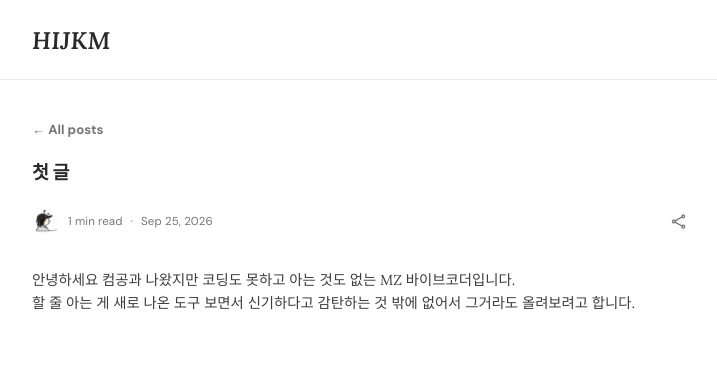
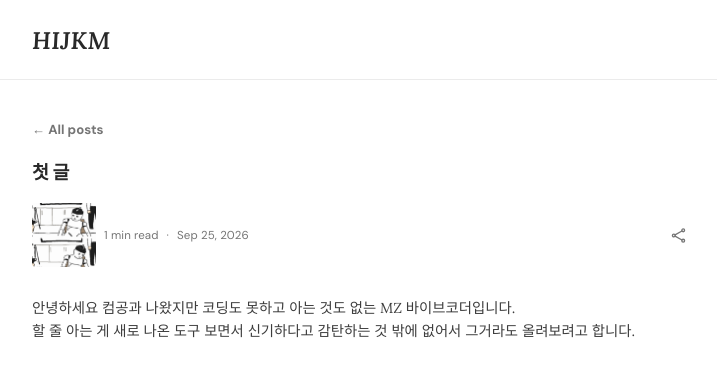
Before and after one commit to HIJKM/HIJKM.github.io, a Jekyll site: the page built from _posts/2026-09-25-첫-글.md, in a window 1280 px wide. Shown: the top 377 px of the page, without its empty margins (276-993 px from the left). Built offline with Jekyll 4.4.1, drawn with Linux system fonts in a browser that asks for light colours.

Commit message:
26.09.25. style: 프로필 이미지를 원본 통째로 교체
잘라낸 아바타를 제거하고 제공된 그림을 그대로 쓴다.

이 변경은 grok이 수행했다.

```diff
--- a/_config.yml
+++ b/_config.yml
@@ -6,7 +6,7 @@ baseurl: ""
 
 author:
   name: "HIJKM"
-  avatar: "/assets/img/avatar.png"
+  avatar: "/assets/img/avatar.jpg"
   email: ""
 
 timezone: Asia/Seoul
--- a/_layouts/post.html
+++ b/_layouts/post.html
@@ -10,7 +10,7 @@ layout: default
 
     <div class="post-meta">
       {% if site.author.avatar %}
-      <img class="author-avatar" src="{{ site.author.avatar | relative_url }}" alt="{{ site.author.name }}" width="28" height="28">
+      <img class="author-avatar" src="{{ site.author.avatar | relative_url }}" alt="{{ site.author.name }}">
       {% endif %}
       <span class="read-meta">
         {% assign words = page.content | number_of_words %}
--- a/assets/css/main.css
+++ b/assets/css/main.css
@@ -459,10 +459,10 @@ body.is-home .site-shell {
 }
 
 .author-avatar {
-  width: 28px;
-  height: 28px;
-  border-radius: var(--radius-pill);
-  object-fit: cover;
+  width: 64px;
+  height: 64px;
+  border-radius: var(--radius);
+  object-fit: contain;
   background: var(--bg);
   flex: 0 0 auto;
 }
```
Also changed, not shown: assets/img/avatar.jpg (added), assets/img/avatar.png (deleted).
